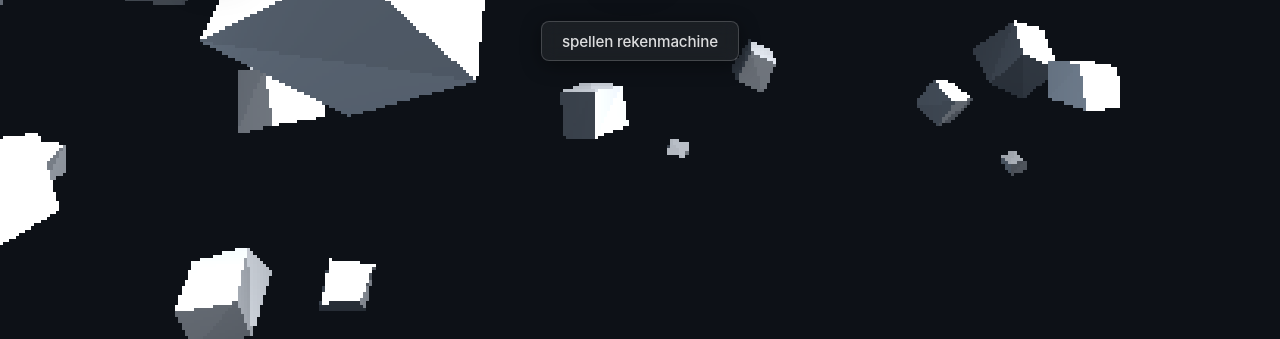
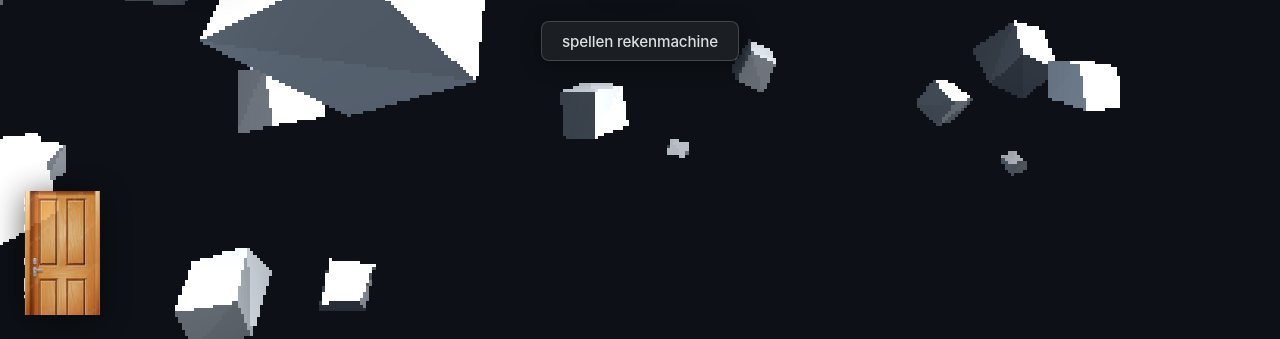
Before and after one commit to programmerBober/jaditismijnwebsite, a plain HTML site: page index.html in a window 1280 px wide. Shown: the part 461-800 px from the top of the page. Drawn offline with nearby package versions, Linux system fonts and the light colour scheme; animation ran at ten frames a second.

Commit message:
feat: add inert door image bottom-left

```diff
--- a/index.html
+++ b/index.html
@@ -110,6 +110,18 @@
     .synaptics-icon:active {
       transform: scale(0.9);
     }
+    .door-bottom-left {
+      position: absolute;
+      bottom: 1.5rem;
+      left: 1.5rem;
+      width: clamp(52px, 6vw, 76px);
+      height: auto;
+      pointer-events: auto;
+      user-select: none;
+      opacity: 0.9;
+      filter: drop-shadow(0 4px 16px rgba(0, 0, 0, 0.7));
+      z-index: 20;
+    }
     #rickroll-overlay {
       position: fixed;
       inset: 0;
@@ -152,6 +164,7 @@
 
   <main class="ui-layer">
     <img src="synaptics.png" alt="Synaptics" class="synaptics-icon">
+    <img src="door.png" alt="Deur" class="door-bottom-left">
     <h1 id="title">ja echt mijn website</h1>
     <a href="https://mason363.github.io/NumPlay/customize/#games=numdrive%2Ccrossyroad%2Cblockblast%2Csuika%2Ctetris%2Cbreakout%2Cg2048%2Cconnectfour%2Csudoku%2Cflappybird%2Ctwoplayer%2Cchess%2Cflappydunk%2Cdinorun%2Csnake%2Cuttt%2Ctombofthemask%2Cstickmanhook%2Cuno%2Cnumblocks%2Cnumdash%2Cpacman%2Cdonkeykong&space=e26" target="_blank" rel="noopener noreferrer" class="tool-link">
       spellen rekenmachine
```
Also changed, not shown: door.png (added).
